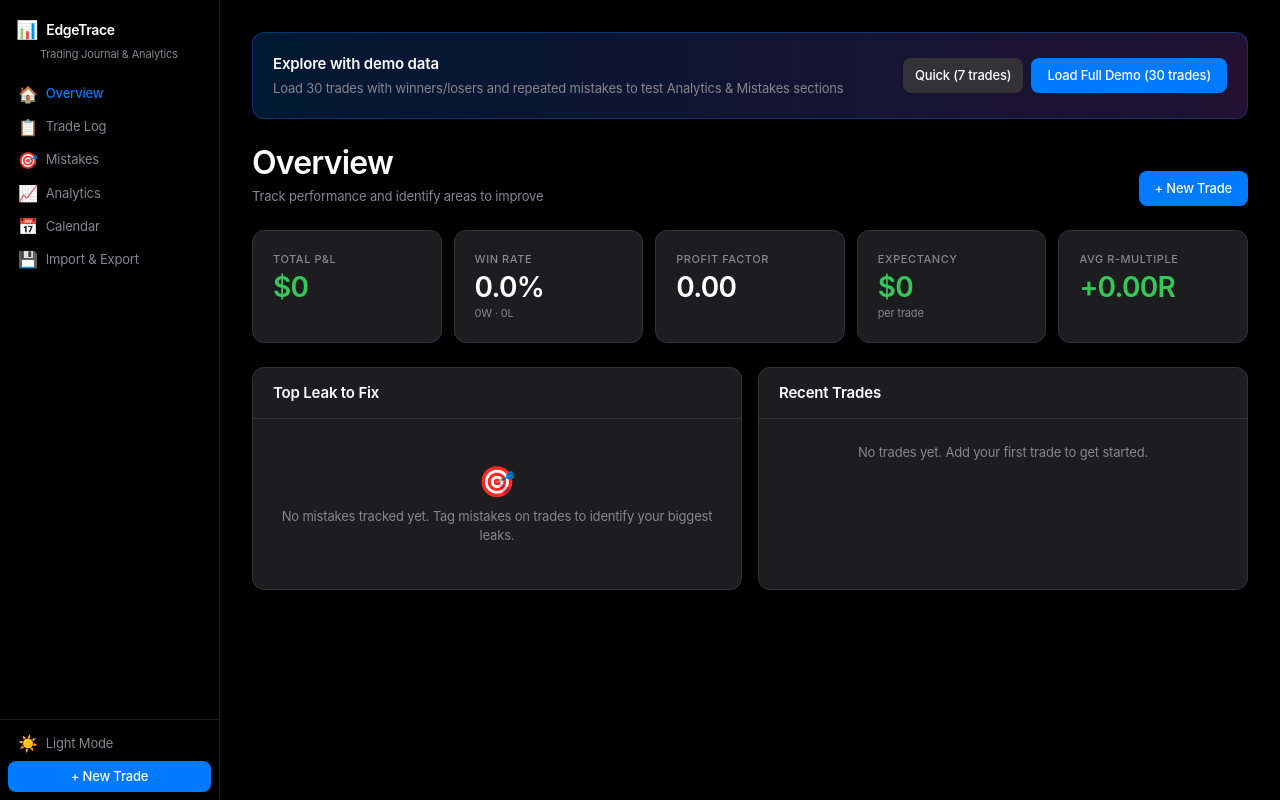
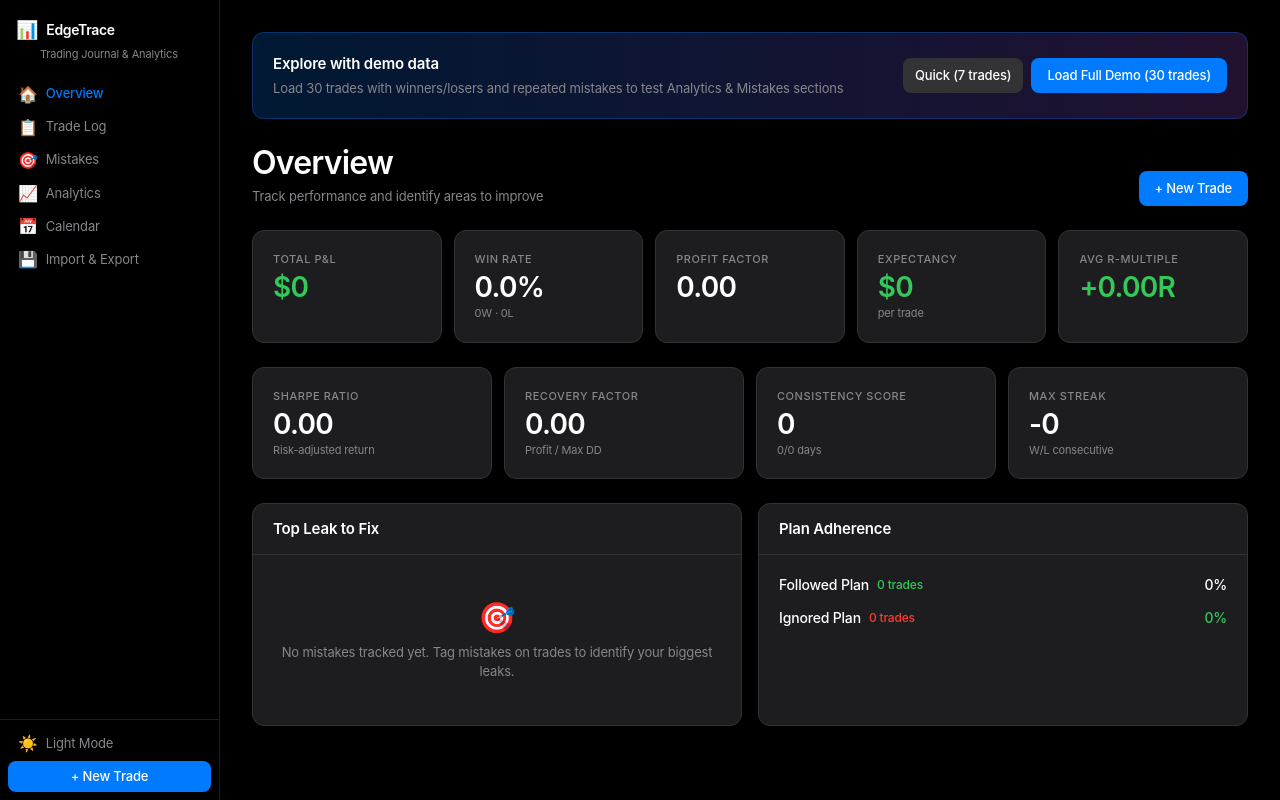
Before and after one commit to homesh123/tradebook, a React (Create React App) app in the folder tradebook/: page / in a window 1280 px wide. Built offline with nearby package versions, Linux system fonts and the light colour scheme.

Commit message:
Add advanced analytics: Sharpe, Recovery Factor, Consistency Score, Streaks, Plan Adherence, Emotion vs Performance

```diff
--- a/tradebook/src/components/Overview.js
+++ b/tradebook/src/components/Overview.js
@@ -2,6 +2,7 @@ import React from 'react';
 import { useTrades } from '../context/TradeContext';
 import { analyzeTrades, analyzeMistakes } from '../utils/analytics';
 import { calculateTradeMetrics } from '../utils/analytics';
+import { getAdvancedMetrics, getEmotionPerformance, getPlanAdherence } from '../utils/advancedAnalytics';
 
 const MetricCard = ({ label, value, subtext, trend }) => (
   <div className="bg-white dark:bg-apple-gray-800 rounded-xl p-4 sm:p-5 shadow-[0_1px_3px_rgba(0,0,0,0.02)] dark:shadow-[0_1px_3px_rgba(0,0,0,0.3)] border border-apple-gray-200 dark:border-apple-gray-700 hover:shadow-[0_4px_12px_rgba(0,0,0,0.04)] dark:hover:shadow-[0_4px_12px_rgba(0,0,0,0.4)] transition-all duration-200">
@@ -17,6 +18,9 @@ const Overview = ({ onAddTrade }) => {
   const { trades } = useTrades();
   const analytics = analyzeTrades(trades);
   const mistakes = analyzeMistakes(trades);
+  const advanced = getAdvancedMetrics(trades);
+  const emotionPerf = getEmotionPerformance(trades);
+  const planAdherence = getPlanAdherence(trades);
 
   const formatCurrency = (val) => {
     return new Intl.NumberFormat('en-US', { style: 'currency', currency: 'USD', maximumFractionDigits: 0 }).format(val);
@@ -43,6 +47,14 @@ const Overview = ({ onAddTrade }) => {
         <MetricCard label="Profit Factor" value={analytics.profitFactor === Infinity ? '∞' : analytics.profitFactor.toFixed(2)} />
         <MetricCard label="Expectancy" value={formatCurrency(analytics.expectancy)} subtext="per trade" trend={analytics.expectancy >= 0 ? 'up' : 'down'} />
         <MetricCard label="Avg R-Multiple" value={`${analytics.avgRMultiple >= 0 ? '+' : ''}${analytics.avgRMultiple.toFixed(2)}R`} trend={analytics.avgRMultiple >= 0 ? 'up' : 'down'} />
+      </div>
+
+      {/* Advanced Risk-Adjusted Metrics */}
+      <div className="grid grid-cols-2 lg:grid-cols-4 gap-2.5 sm:gap-3">
+        <MetricCard label="Sharpe Ratio" value={advanced.sharpeRatio.toFixed(2)} subtext="Risk-adjusted return" />
+        <MetricCard label="Recovery Factor" value={advanced.recoveryFactor.toFixed(2)} subtext="Profit / Max DD" />
+        <MetricCard label="Consistency Score" value={advanced.consistencyScore.toFixed(0)} subtext={`${advanced.profitableDays}/${advanced.tradingDays} days`} />
+        <MetricCard label="Max Streak" value={advanced.maxConsecutiveWins > advanced.maxConsecutiveLosses ? `+${advanced.maxConsecutiveWins}` : `-${advanced.maxConsecutiveLosses}`} subtext="W/L consecutive" />
       </div>
 
       <div className="grid lg:grid-cols-2 gap-3 sm:gap-4">
@@ -72,38 +84,57 @@ const Overview = ({ onAddTrade }) => {
           </div>
         </div>
 
-        {/* Recent Trades */}
+        {/* Plan Adherence */}
         <div className="bg-white dark:bg-apple-gray-800 rounded-xl shadow-[0_1px_3px_rgba(0,0,0,0.02)] dark:shadow-[0_1px_3px_rgba(0,0,0,0.3)] border border-apple-gray-200 dark:border-apple-gray-700 overflow-hidden">
           <div className="px-5 py-3.5 border-b border-apple-gray-200 dark:border-apple-gray-700 flex justify-between items-center">
-            <h2 className="text-[15px] font-semibold text-apple-gray-900 dark:text-white">Recent Trades</h2>
+            <h2 className="text-[15px] font-semibold text-apple-gray-900 dark:text-white">Plan Adherence</h2>
           </div>
-          <div className="divide-y divide-apple-gray-200 dark:divide-apple-gray-700">
-            {recentTrades.length === 0 ? (
-              <div className="p-5 text-center py-6">
-                <p className="text-[13px] text-apple-gray-500 dark:text-apple-gray-400">No trades yet. Add your first trade to get started.</p>
+          <div className="p-5">
+            <div className="flex justify-between items-center mb-3">
+              <div className="flex items-center gap-2">
+                <span className="text-[14px] text-apple-gray-900 dark:text-white font-medium">Followed Plan</span>
+                <span className="text-[12px] text-apple-green font-medium">{planAdherence.followed.count} trades</span>
               </div>
-            ) : (
-              recentTrades.map((trade, idx) => (
-                <div key={idx} className="px-5 py-3 flex justify-between items-center hover:bg-apple-gray-50 dark:hover:bg-apple-gray-700/40 transition-colors duration-150">
-                  <div className="flex items-center gap-3">
-                    <div>
-                      <div className="text-[13px] text-apple-gray-900 dark:text-white font-medium">{trade.pair}</div>
-                      <div className="text-[11px] text-apple-gray-500 dark:text-apple-gray-400 flex items-center gap-1.5">
-                        <span className={trade.side === 'long' ? 'text-apple-green' : 'text-apple-red'}>{trade.side.toUpperCase()}</span>
-                        <span>•</span>
-                        <span>{trade.date}</span>
-                      </div>
-                    </div>
-                  </div>
-                  <div className={`text-[13px] font-medium tabular-nums ${trade.status === 'open' ? 'text-apple-gray-400' : trade.pnl > 0 ? 'text-apple-green' : 'text-apple-red'}`}>
-                    {trade.status === 'open' ? 'OPEN' : `${trade.pnl > 0 ? '+' : ''}${formatCurrency(trade.pnl)}`}
-                  </div>
-                </div>
-              ))
-            )}
+              <span className="text-[14px] text-apple-gray-900 dark:text-white font-medium">{planAdherence.followed.winRate.toFixed(0)}%</span>
+            </div>
+            <div className="flex justify-between items-center">
+              <div className="flex items-center gap-2">
+                <span className="text-[14px] text-apple-gray-900 dark:text-white font-medium">Ignored Plan</span>
+                <span className="text-[12px] text-apple-red font-medium">{planAdherence.notFollowed.count} trades</span>
+              </div>
+              <span className={`text-[14px] font-medium ${planAdherence.notFollowed.winRate >= planAdherence.followed.winRate ? 'text-apple-green' : 'text-apple-red'}`}>
+                {planAdherence.notFollowed.winRate.toFixed(0)}%
+              </span>
+            </div>
           </div>
         </div>
       </div>
+
+      {/* Emotion vs Performance */}
+      {emotionPerf.length > 0 && (
+        <div className="bg-white dark:bg-apple-gray-800 rounded-xl shadow-[0_1px_3px_rgba(0,0,0,0.02)] dark:shadow-[0_1px_3px_rgba(0,0,0,0.3)] border border-apple-gray-200 dark:border-apple-gray-700 overflow-hidden">
+          <div className="px-5 py-3.5 border-b border-apple-gray-200 dark:border-apple-gray-700 flex justify-between items-center">
+            <h2 className="text-[15px] font-semibold text-apple-gray-900 dark:text-white">Emotion vs Performance</h2>
+          </div>
+          <div className="p-5">
+            <div className="grid grid-cols-2 gap-3 sm:gap-4">
+              {emotionPerf.slice(0, 4).map((e, idx) => (
+                <div key={idx} className="flex items-center justify-between p-3 bg-apple-gray-50 dark:bg-apple-gray-800/50 rounded-lg">
+                  <div>
+                    <div className="text-[13px] font-medium text-apple-gray-900 dark:text-white capitalize">{e.emotion}</div>
+                    <div className="text-[11px] text-apple-gray-500 dark:text-apple-gray-400">{e.count} trades ({e.winRate.toFixed(0)}% WR)</div>
+                  </div>
+                  <div className={`text-[14px] font-semibold ${e.avgPnl >= 0 ? 'text-apple-green' : 'text-apple-red'}`}>
+                    {formatCurrency(e.avgPnl)}
+                  </div>
+                </div>
+              ))}
+            </div>
+          </div>
+        </div>
+      )}
+
+      {/* Recent Trades */}
     </div>
   );
 };
--- /dev/null
+++ b/tradebook/src/utils/advancedAnalytics.js
@@ -0,0 +1,141 @@
+import { calculateTradeMetrics, analyzeTrades } from './analytics';
+
+export const getAdvancedMetrics = (trades) => {
+  const closedTrades = trades
+    .map(t => calculateTradeMetrics(t))
+    .filter(t => t.status === 'closed');
+
+  if (closedTrades.length < 2) {
+    return {
+      sharpeRatio: 0,
+      recoveryFactor: 0,
+      consistencyScore: 0,
+      maxConsecutiveWins: 0,
+      maxConsecutiveLosses: 0,
+      avgHoldTime: 0,
+      bestDay: null,
+      worstDay: null,
+      bestTime: null,
+      worstTime: null,
+      tradingDays: 0,
+      profitableDays: 0
+    };
+  }
+
+  // Sharpe Ratio
+  const returns = closedTrades.map(t => t.pnl);
+  const meanReturn = returns.reduce((a,b) => a+b, 0) / returns.length;
+  const variance = returns.reduce((sum, r) => sum + Math.pow(r - meanReturn, 2), 0) / returns.length;
+  const stdDev = Math.sqrt(variance);
+  const sharpeRatio = stdDev > 0 ? meanReturn / stdDev : 0;
+
+  // Recovery Factor
+  let peak = 0, maxDrawdown = 0, running = 0;
+  closedTrades.sort((a,b) => new Date(a.date) - new Date(b.date));
+  closedTrades.forEach(t => {
+    running += t.pnl;
+    if (running > peak) peak = running;
+    const dd = peak - running;
+    if (dd > maxDrawdown) maxDrawdown = dd;
+  });
+  const totalProfit = closedTrades.reduce((s,t) => s + t.pnl, 0);
+  const recoveryFactor = maxDrawdown > 0 ? totalProfit / maxDrawdown : 0;
+
+  // Consecutive wins/losses
+  let maxConsecutiveWins = 0, maxConsecutiveLosses = 0;
+  let currentWins = 0, currentLosses = 0;
+  closedTrades.forEach(t => {
+    if (t.pnl > 0) {
+      currentWins++; currentLosses = 0;
+      if (currentWins > maxConsecutiveWins) maxConsecutiveWins = currentWins;
+    } else if (t.pnl < 0) {
+      currentLosses++; currentWins = 0;
+      if (currentLosses > maxConsecutiveLosses) maxConsecutiveLosses = currentLosses;
+    }
+  });
+
+  // Consistency score (profitable days / trading days)
+  const dailyPnL = {};
+  closedTrades.forEach(t => {
+    if (!dailyPnL[t.date]) dailyPnL[t.date] = 0;
+    dailyPnL[t.date] += t.pnl;
+  });
+  const tradingDays = Object.keys(dailyPnL).length;
+  const profitableDays = Object.values(dailyPnL).filter(p => p > 0).length;
+  const consistencyScore = tradingDays > 0 ? (profitableDays / tradingDays) * 100 : 0;
+
+  // Best/Worst day
+  let bestDay = null, worstDay = null;
+  Object.entries(dailyPnL).forEach(([date, pnl]) => {
+    if (!bestDay || pnl > bestDay.pnl) bestDay = { date, pnl };
+    if (!worstDay || pnl < worstDay.pnl) worstDay = { date, pnl };
+  });
+
+  // Time of day analysis
+  const timeStats = {};
+  closedTrades.forEach(t => {
+    const hour = new Date(t.date + ' 12:00').getHours();
+    const period = hour < 12 ? 'Morning' : hour < 18 ? 'Afternoon' : 'Evening';
+    if (!timeStats[period]) timeStats[period] = { pnl: 0, count: 0, wins: 0 };
+    timeStats[period].pnl += t.pnl;
+    timeStats[period].count++;
+    if (t.pnl > 0) timeStats[period].wins++;
+  });
+  let bestTime = null, worstTime = null;
+  Object.entries(timeStats).forEach(([period, stats]) => {
+    if (!bestTime || stats.pnl > bestTime.stats.pnl) bestTime = { period, stats };
+    if (!worstTime || stats.pnl < worstTime.stats.pnl) worstTime = { period, stats };
+  });
+
+  return {
+    sharpeRatio,
+    recoveryFactor,
+    consistencyScore,
+    maxConsecutiveWins,
+    maxConsecutiveLosses,
+    bestDay,
+    worstDay,
+    bestTime,
+    worstTime,
+    timeStats,
+    tradingDays,
+    profitableDays
+  };
+};
+
+export const getEmotionPerformance = (trades) => {
+  const emotionStats = {};
+  trades.forEach(trade => {
+    const metrics = calculateTradeMetrics(trade);
+    if (metrics.status !== 'closed' || !trade.emotions) return;
+    const emotion = trade.emotions.trim();
+    if (!emotion) return;
+    if (!emotionStats[emotion]) {
+      emotionStats[emotion] = { pnl: 0, count: 0, wins: 0, losses: 0 };
+    }
+    emotionStats[emotion].pnl += metrics.pnl;
+    emotionStats[emotion].count++;
+    if (metrics.pnl > 0) emotionStats[emotion].wins++;
+    else if (metrics.pnl < 0) emotionStats[emotion].losses++;
+  });
+
+  return Object.entries(emotionStats).map(([emotion, stats]) => ({
+    emotion,
+    ...stats,
+    winRate: stats.count > 0 ? (stats.wins / stats.count) * 100 : 0,
+    avgPnl: stats.count > 0 ? stats.pnl / stats.count : 0
+  })).sort((a,b) => b.avgPnl - a.avgPnl);
+};
+
+export const getPlanAdherence = (trades) => {
+  const followed = trades.filter(t => t.followedPlan === true);
+  const notFollowed = trades.filter(t => t.followedPlan === false);
+
+  const followedMetrics = analyzeTrades(followed);
+  const notFollowedMetrics = analyzeTrades(notFollowed);
+
+  return {
+    followed: { count: followed.length, pnl: followedMetrics.totalPnl, winRate: followedMetrics.winRate },
+    notFollowed: { count: notFollowed.length, pnl: notFollowedMetrics.totalPnl, winRate: notFollowedMetrics.winRate }
+  };
+};
```
Also changed, not shown: tradebook/src/components/TradeForm.js (+19 -1 lines).
